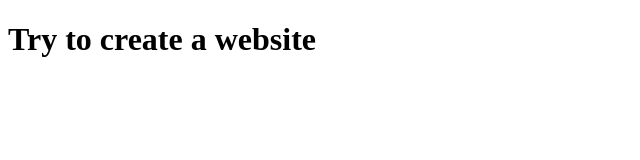
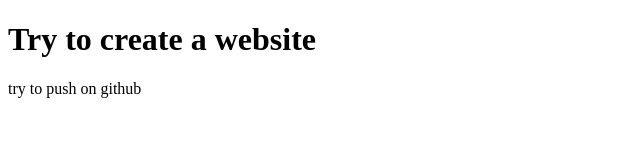
Before and after one commit to Md-Ikhtiar-uddin-howlader/practice-web-design, a plain HTML site: page index.html in a window 1280 px wide. Shown: the whole page, without its empty margins (0-640 px from the left). Drawn offline with Linux system fonts and the light colour scheme.

Commit message:
add first time

```diff
--- a/index.html
+++ b/index.html
@@ -8,5 +8,7 @@
 </head>
 <body>
     <h1>Try to create a website</h1>
+
+    <p>try to push on github</p>
 </body>
 </html>
```
